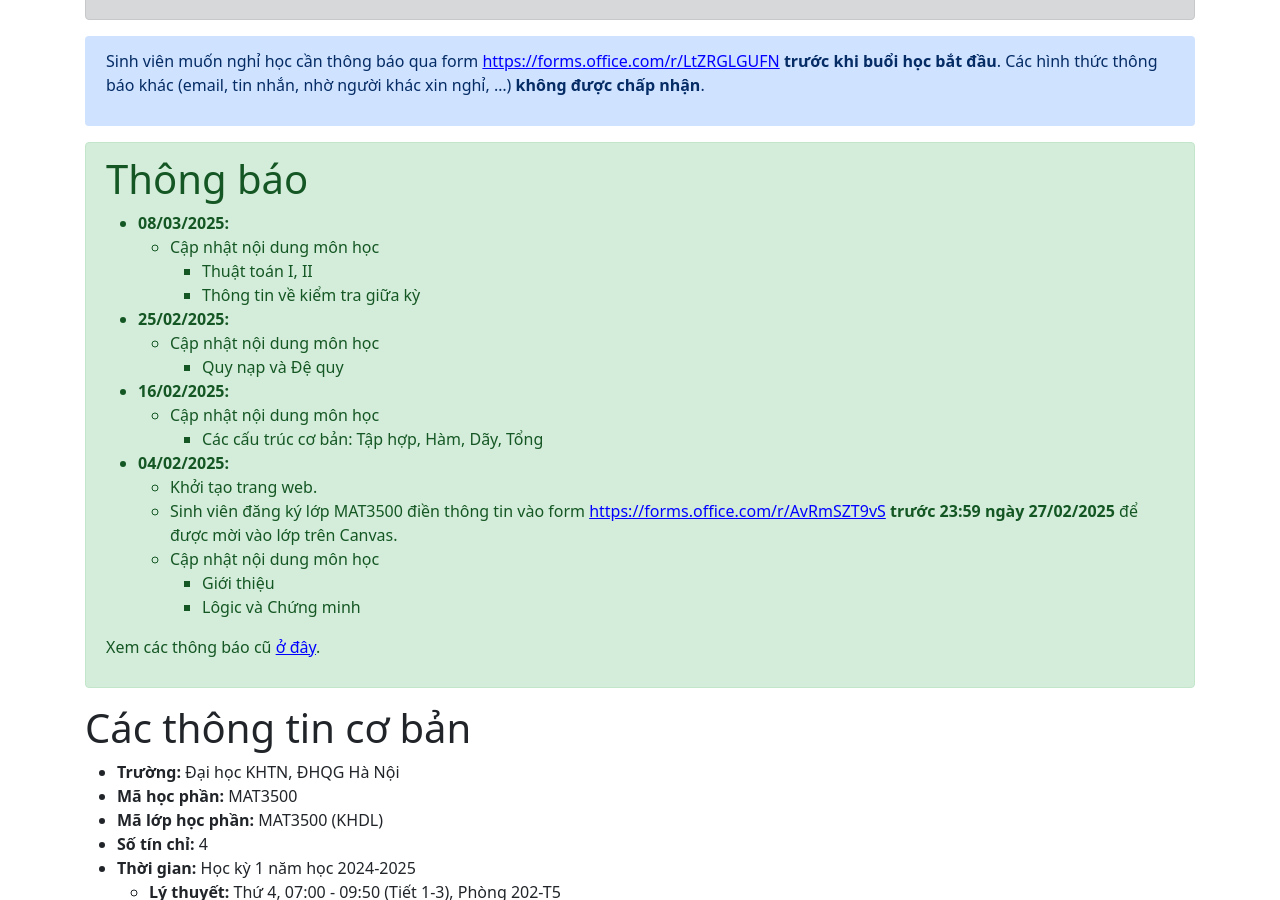
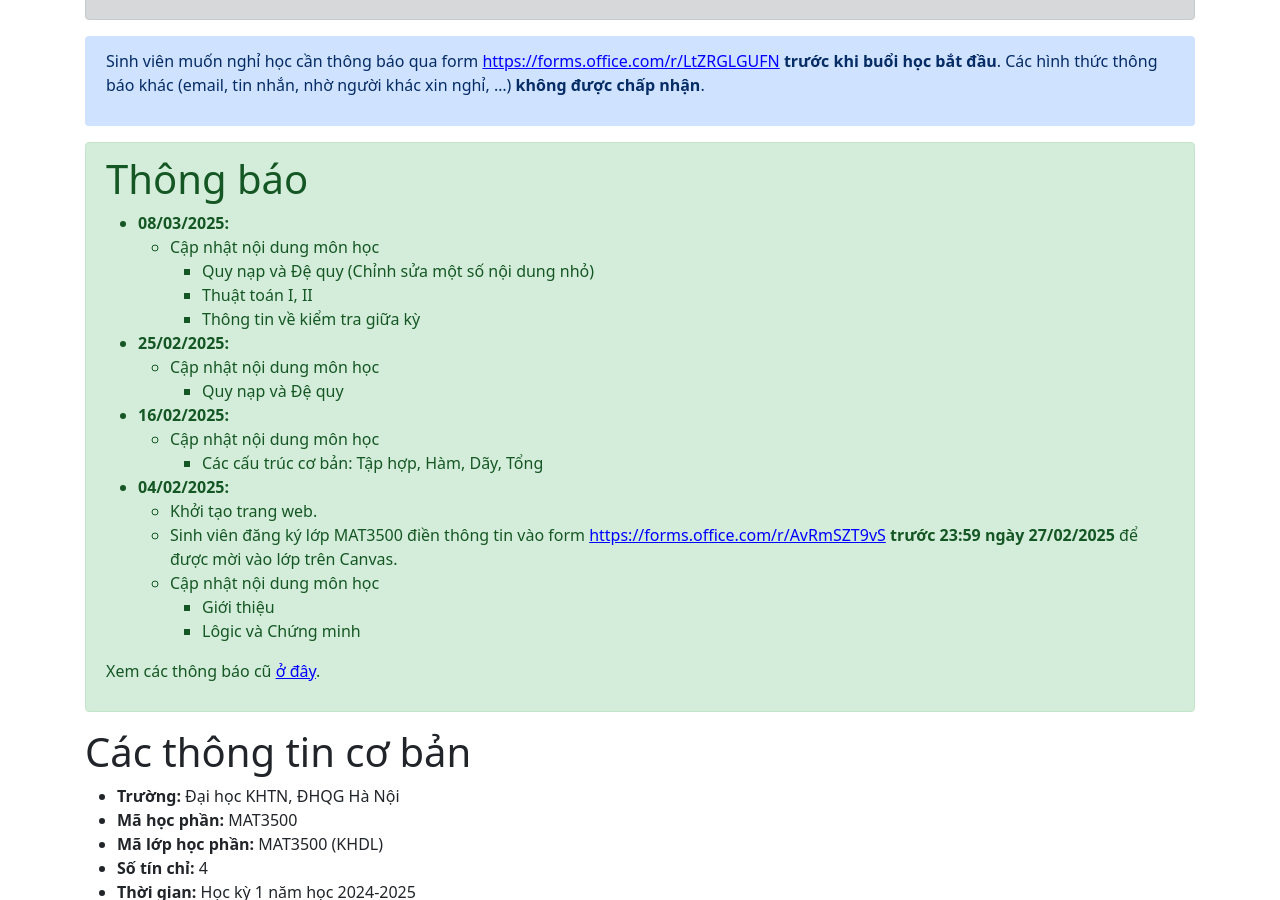
Before and after one commit to hoanganhduc/hoanganhduc.github.io, a Jekyll site: the page built from teaching/VNU-HUS/2025/spring/MAT3500/index.md, in a window 1280 px wide and 900 px high, scrolled down 350 px. Built offline with Jekyll 4.4.1, drawn with Linux system fonts in a browser that asks for light colours; nearby versions of some CDN libraries; a style sheet for code colours, icons or effects is not loaded.

Commit message:
Updated @ 2025-03-08  21:58:30 ICT

```diff
--- a/teaching/VNU-HUS/2025/spring/MAT3500/index.md
+++ b/teaching/VNU-HUS/2025/spring/MAT3500/index.md
@@ -22,6 +22,7 @@ Sinh viên muốn nghỉ học cần thông báo qua form [https://forms.office.
 
 * **08/03/2025:**
   * Cập nhật nội dung môn học
+    * Quy nạp và Đệ quy (Chỉnh sửa một số nội dung nhỏ)
     * Thuật toán I, II
     * Thông tin về kiểm tra giữa kỳ
 * **25/02/2025:**
```
Also changed, not shown: 2 other files.
